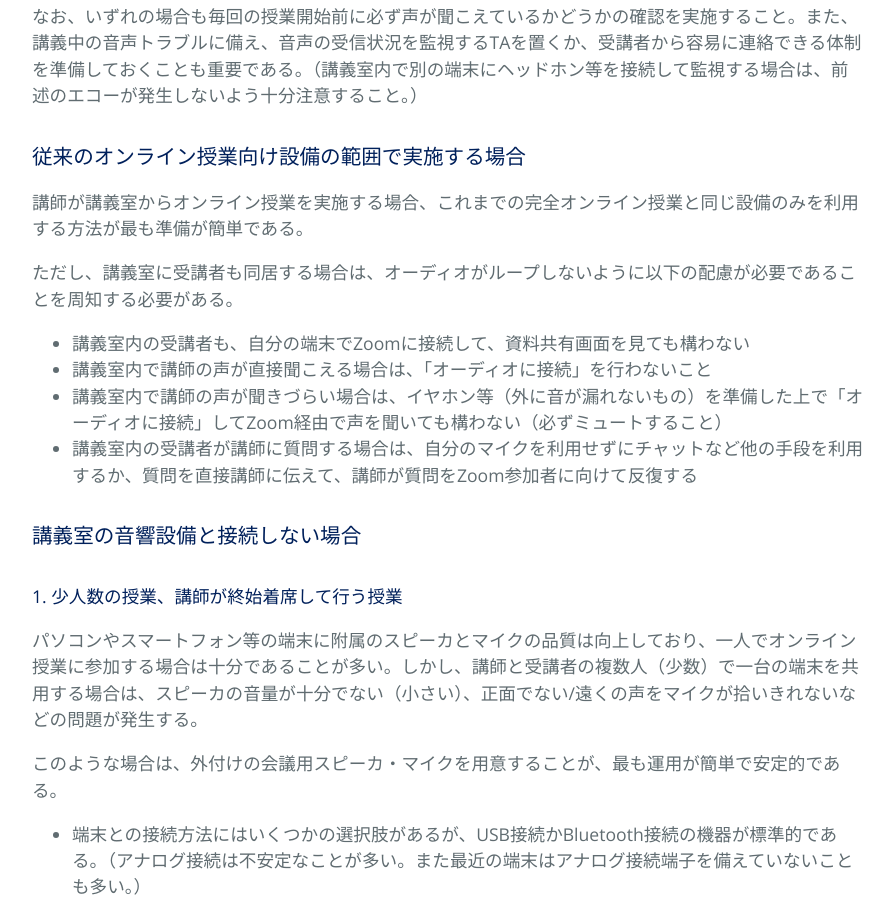
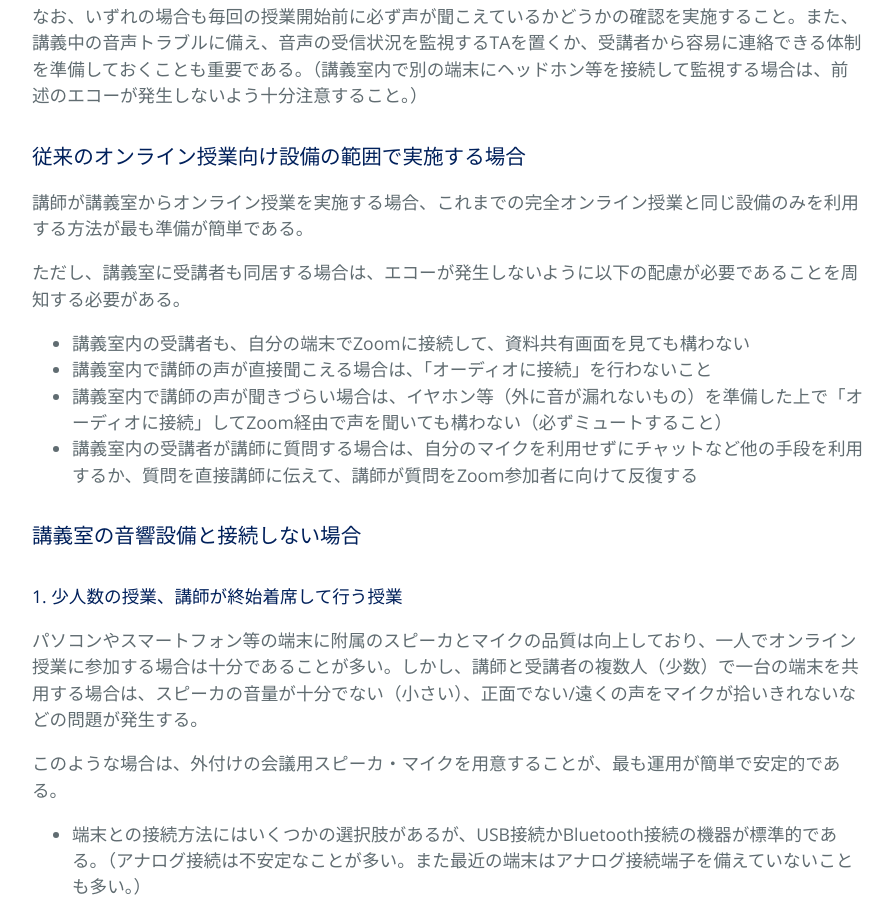
Before and after one commit to kyoto-u/online-edu, a Jekyll site: the page built from zoom-hybrid-use.md, in a window 1280 px wide and 900 px high, scrolled down 1340 px. Shown: the whole window, without its empty margins (192-1085 px from the left). Built offline with Jekyll 4.4.1, drawn with Linux system fonts in a browser that asks for light colours.

Commit message:
Update zoom-hybrid-use.md

```diff
--- a/zoom-hybrid-use.md
+++ b/zoom-hybrid-use.md
@@ -33,7 +33,7 @@ title: 対面とオンラインの同時併用授業の実施方法と必要設
 
 講師が講義室からオンライン授業を実施する場合、これまでの完全オンライン授業と同じ設備のみを利用する方法が最も準備が簡単である。
 
-ただし、講義室に受講者も同居する場合は、オーディオがループしないように以下の配慮が必要であることを周知する必要がある。
+ただし、講義室に受講者も同居する場合は、エコーが発生しないように以下の配慮が必要であることを周知する必要がある。
 
 - 講義室内の受講者も、自分の端末でZoomに接続して、資料共有画面を見ても構わない
 - 講義室内で講師の声が直接聞こえる場合は、「オーディオに接続」を行わないこと
```
